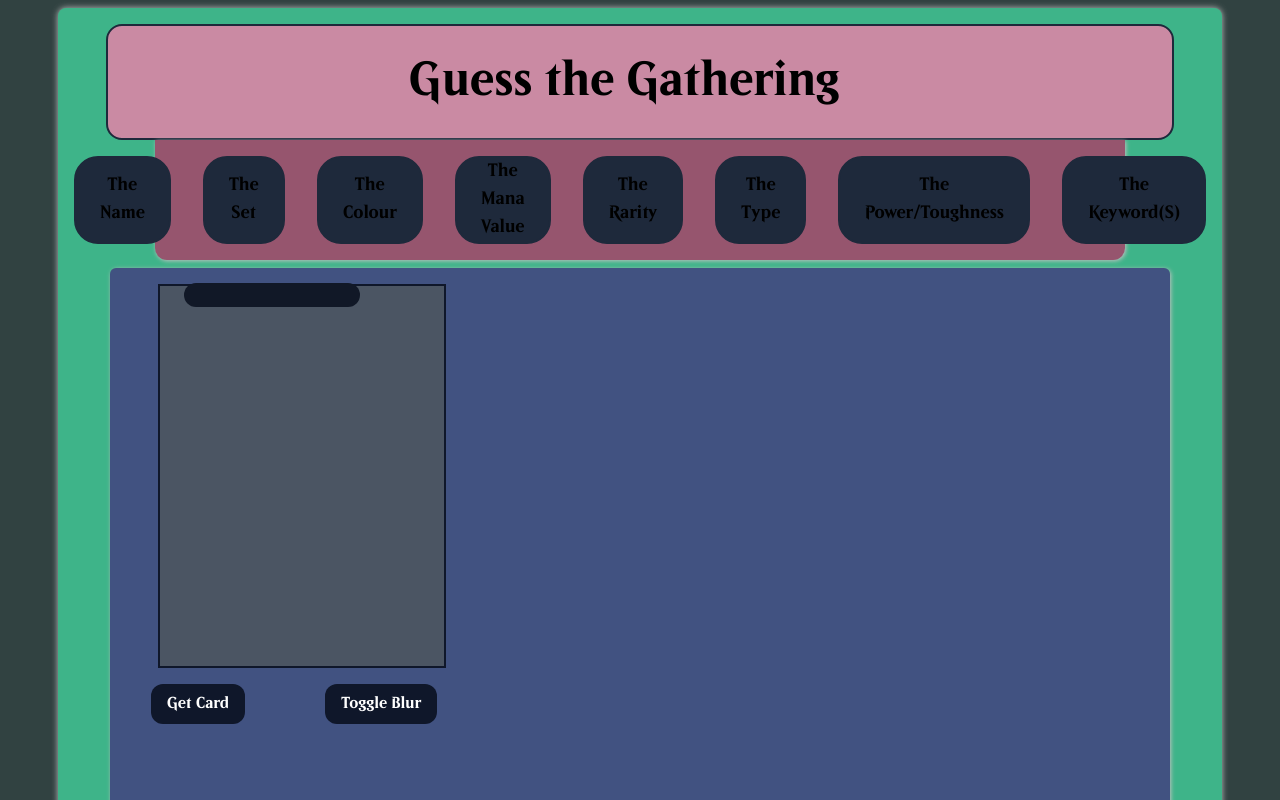
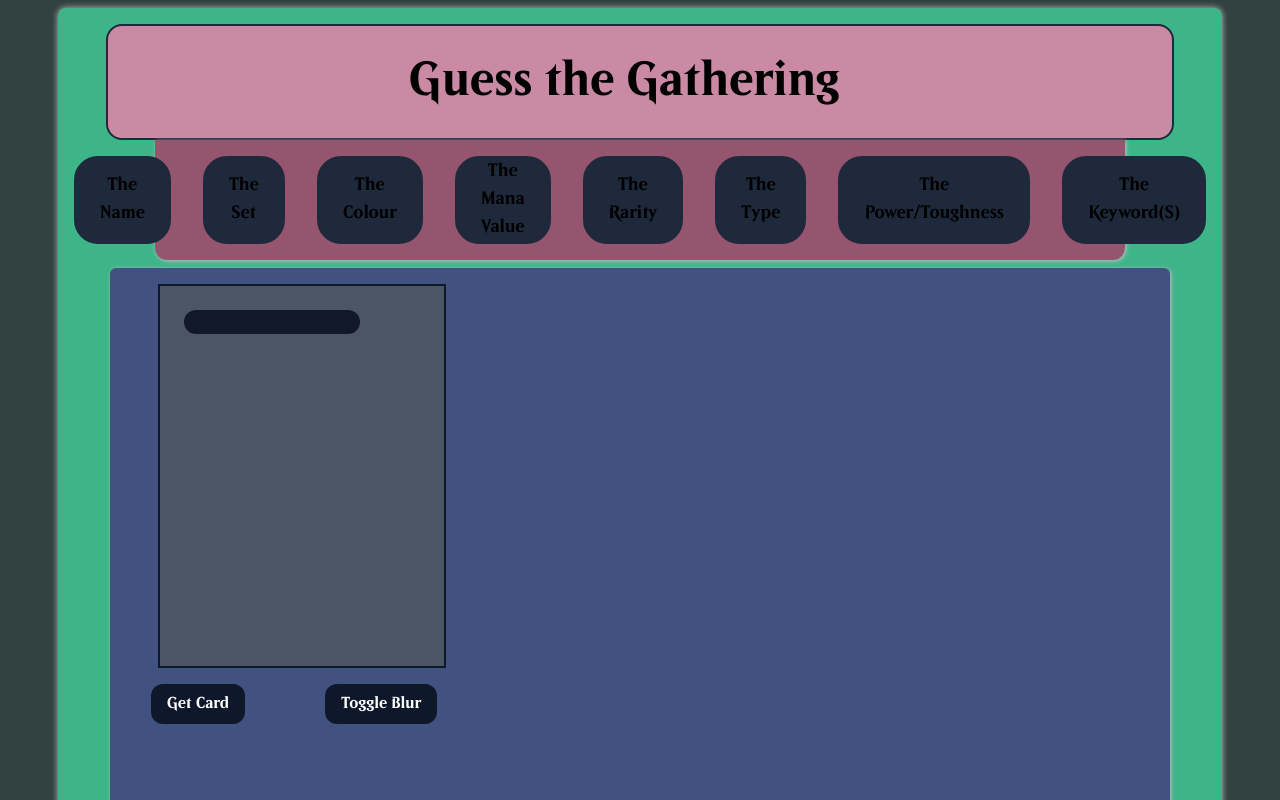
Before and after one commit to Ryan-Connell/CPRG306-Project, a Next.js app in the folder guess-the-gathering/: page / in a window 1280 px wide. Shown: the top 800 px of the page. Built offline with nearby package versions, Linux system fonts and the light colour scheme.

Commit message:
black bar works
Should work. If it doesn't, it's your fault

```diff
--- a/guess-the-gathering/app/page.js
+++ b/guess-the-gathering/app/page.js
@@ -73,7 +73,7 @@
           <div className="custom-height custom-width card-box rounded-md mt-2">
             <div className="flex flex-col w-96 justify-center ml-8">
               <div className="h-96 w-72 flex bg-gray-600 border-slate-900 border-2 p-2 m-4">
-                <div>
+                <div className="relative">
                   {cardImageUrl && (
                     <Image
                       className="rounded-xl"
@@ -85,7 +85,7 @@
                     />
                   )}
                   {isBlurVisible && (
-                    <div className="absolute h-6 w-44 name-blur inset-y-64 inset-x-42 rounded-xl"></div>
+                    <div className="absolute h-6 w-44 name-blur inset-y-1 inset-x-42 rounded-xl"></div>
                   )}
                 </div>
               </div>
--- a/guess-the-gathering/public/fonts.css
+++ b/guess-the-gathering/public/fonts.css
@@ -45,6 +45,6 @@
 }
 .name-blur{
   background-color: rgb(17 24 39 / var(--tw-bg-opacity));
-  margin-top: 27px;
+  margin-top: 12px;
   margin-left: 16px;
 }
```
